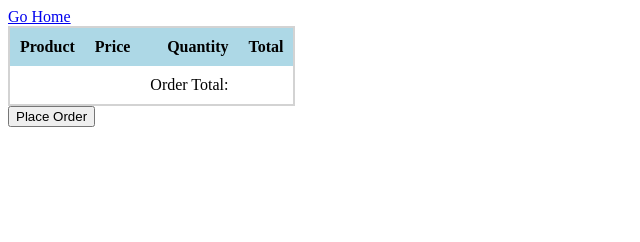
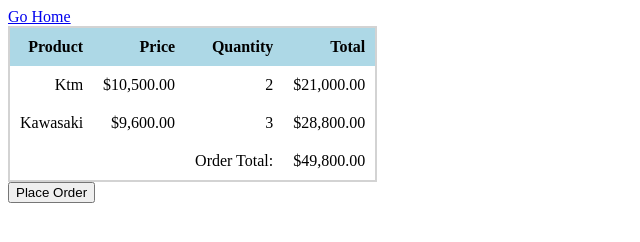
Before and after one commit to tannermeck/Lab-06-e-commerce-site-with-template, a plain HTML site: page cart/index.html in a window 1280 px wide. Shown: the whole page, without its empty margins (0-640 px from the left). Drawn offline with Linux system fonts and the light colour scheme.

Commit message:
link fixed

```diff
--- a/cart/index.html
+++ b/cart/index.html
@@ -31,6 +31,6 @@
         </tfooter>
     </table>
     <button id="place-order">Place Order</button>
-    <script type="module" src="./cart.js"></script>
+    <script type="module" src="./shopping-cart.js"></script>
 </body>
 </html>
```
